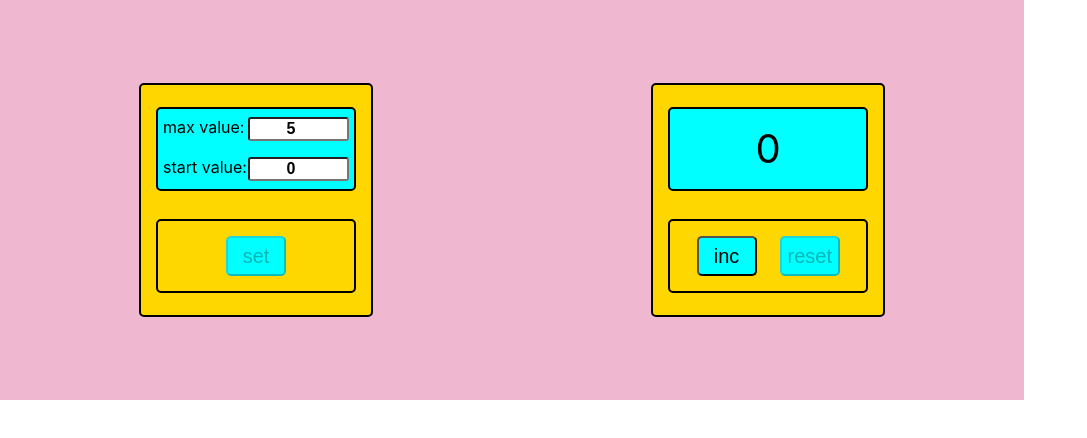
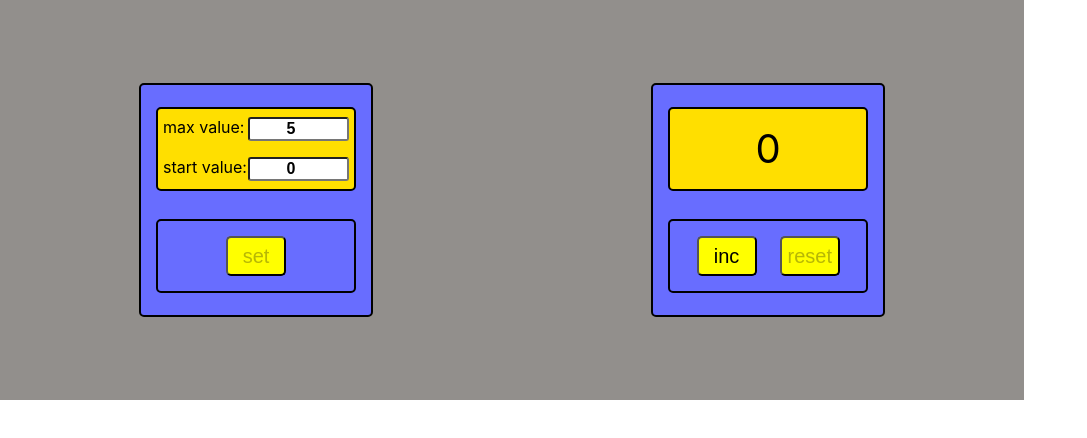
Before and after one commit to TuzDmitry/counterV2, a React (Create React App) app: page / in a window 1280 px wide. Shown: the top 438 px of the page, without its empty margins (0-1087 px from the left). Built offline with nearby package versions, Linux system fonts and the light colour scheme.

Commit message:
counter V2 after review

```diff
--- a/src/App.css
+++ b/src/App.css
@@ -1,7 +1,7 @@
 .container{
     width: 80%;
     height: 400px;
-    background-color: #f0b7d0;
+    background-color: #928f8c;
     display: flex;
     justify-content: space-around;
     align-items: center;
@@ -10,7 +10,7 @@
 .box {
     width: 200px;
     height: 200px;
-    background: gold;
+    background: #686dff;
     border-radius: 5px;
     border: 2px solid;
     display: flex;
@@ -26,7 +26,7 @@
     justify-content: space-around;
     border-radius: 5px;
     border: 2px solid;
-    background: aqua;
+    background: #ffdf00;
     margin-bottom: 15px;
     height: 80px;
     text-align: center;
--- a/src/App.js
+++ b/src/App.js
@@ -15,10 +15,10 @@ class App extends React.Component {
     }
 
     state = {
-        setMinValue: 0,
+        setMinValue: 0,  ///MinValue название..
         setMaxValue: 5,
         memoryValue: 0,
-        setIsDisabled: true,
+        setIsDisabled: true,//можно поменять название
     };
     ///// метод, который будет брать текущий стейт и… сохранять его в localStorage
     saveState = () => {
@@ -27,21 +27,20 @@ class App extends React.Component {
     }
 
     restoreState = () => {
-        ////объявляем наш стейт стартовый
-        let state = {...this.state}
+
         //// считываем сохраненную ранее строку из localStorage
         let stateAsString = localStorage.getItem("counter-state")
         ////если таковая есть, то превращаем строку в объект и призваиваем стейту знаение из стораджа.
         if (stateAsString) {
-            state = JSON.parse(stateAsString);
+            let state = JSON.parse(stateAsString);
+            this.setState(state)
         }
 ////устанавливаем стейт или пустой или востановленный в стейт
-        this.setState(state)
+
     }
 
     resetToZero = () => {
-        let resetCounterNumb = this.state.setMinValue;
-        this.setState({memoryValue: resetCounterNumb})
+        this.setState({memoryValue: this.state.setMinValue})
     }
 
     incCounter = () => {
@@ -70,7 +69,6 @@ class App extends React.Component {
 
 
     render = () => {
-
         return (
             <div className="container">
                 <ComponentConfig state={this.state}
--- a/src/Button.module.css
+++ b/src/Button.module.css
@@ -1,8 +1,11 @@
 .buttonClass {
     display: inline-block;
-    background: aqua;
+    background: yellow;
     border-radius: 5px;
+    border-color: black;
     width: 60px;
     height: 40px;
     font-size: 20px;
+    /*color: white;*/
+
 }
--- a/src/ComponentConfig.jsx
+++ b/src/ComponentConfig.jsx
@@ -1,14 +1,10 @@
 import React from 'react';
-import './App.css';
 import DisplayConfig from "./DisplayConfig";
 import ControlPanelConfig from "./ControlPanelConfig";
 
 
 class ComponentConfig extends React.Component {
 
-    constructor(props) {
-        super(props);
-    }
 
     render = () => {
 
--- a/src/ComponentUser.jsx
+++ b/src/ComponentUser.jsx
@@ -1,5 +1,4 @@
 import React from 'react';
-import './App.css';
 import DisplayUser from "./DisplayUser";
 import ControlPanelUser from "./ControlPanelUser";
 
--- a/src/DisplayUser.jsx
+++ b/src/DisplayUser.jsx
@@ -3,18 +3,27 @@ import React from 'react';
 class DisplayUser extends React.Component {
 
     render = () => {
+        // const {maxVa: setMaxValue} = this.props;
+        let maxV = this.props.state.setMaxValue;
+        let minV = this.props.state.setMinValue;
+        let memo = this.props.state.memoryValue;
 
-        let classRedForDisplay = this.props.state.memoryValue === this.props.state.setMaxValue ? "filter-red" : "";
-        let maxV=this.props.state.setMaxValue;
-        let minV=this.props.state.setMinValue;
-        let memo=this.props.state.memoryValue;
+        let classRedForDisplay = memo === maxV ? "filter-red" : "";
+
+        ///is Sucsess. is Error is Settigs
+
 
         return (
             <div className={`display`}>
                 {/*setIsDisabled: true-когда кнопка SET недоступна для нажатия*/}
-                {this.props.state.setIsDisabled&&(maxV>minV)&&(minV>=0)&& <span className={`numb ${classRedForDisplay}`}>{memo}</span>}
-                {!this.props.state.setIsDisabled&&(maxV>minV)&&(minV>=0) &&<span className="message">enter values and press 'set'</span>}
-                {(maxV<=minV||minV<0||maxV<0)&&<span className="filter-red">incorrect value</span>}
+                {this.props.state.setIsDisabled && (maxV > minV) && (minV >= 0) &&
+                <span className={`numb ${classRedForDisplay}`}>{memo}</span>}
+
+                {/*{!this.props.state.setIsDisabled && (maxV > minV) && (minV >= 0) &&*/}
+                {!this.props.state.setIsDisabled &&
+                <span className="message">enter values and press 'set'</span>}
+
+                {(maxV <= minV || minV < 0 || maxV < 0) && <span className="filter-red">incorrect value</span>}
 
             </div>
         );
```
Also changed, not shown: src/DisplayConfig.jsx (+6 -6 lines).
